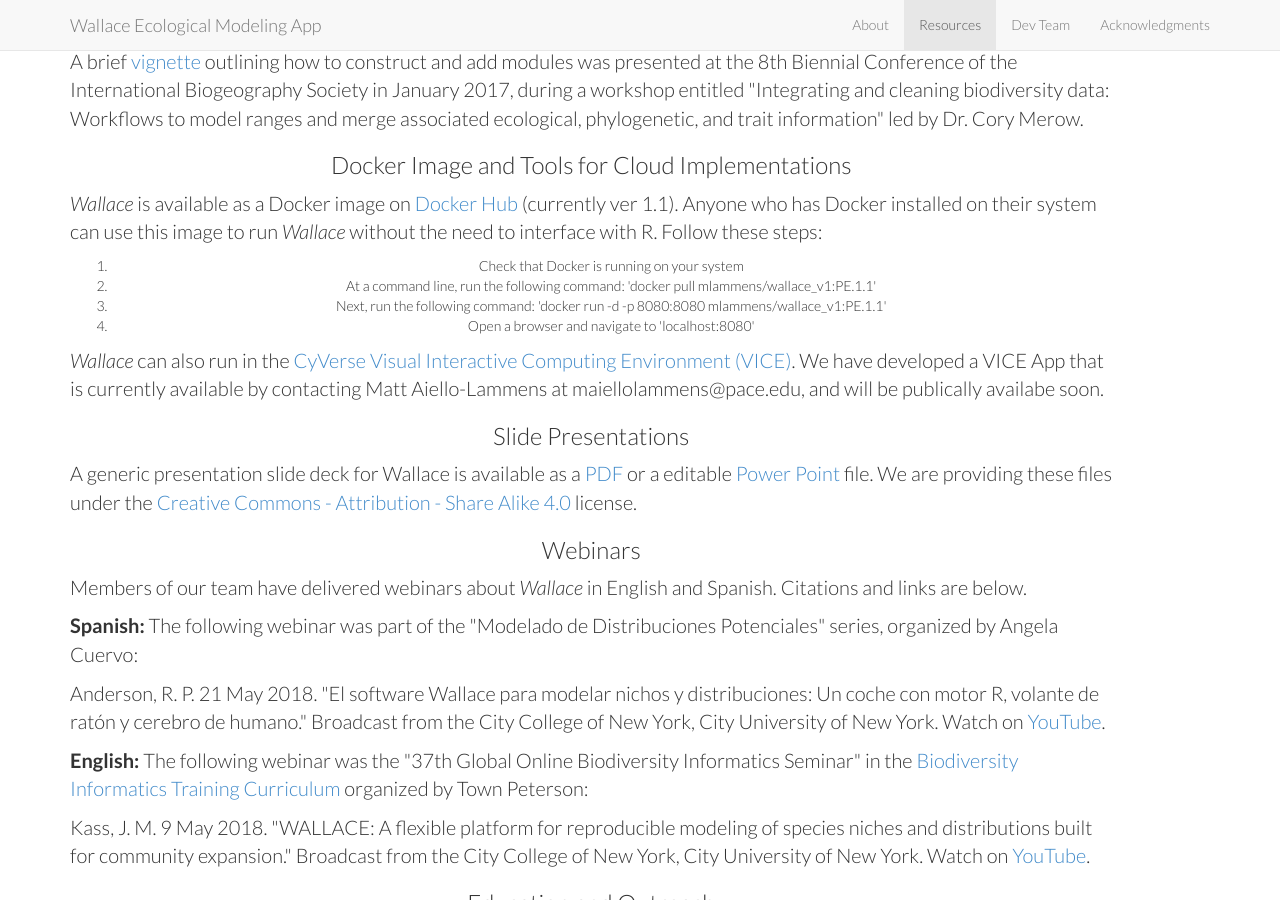
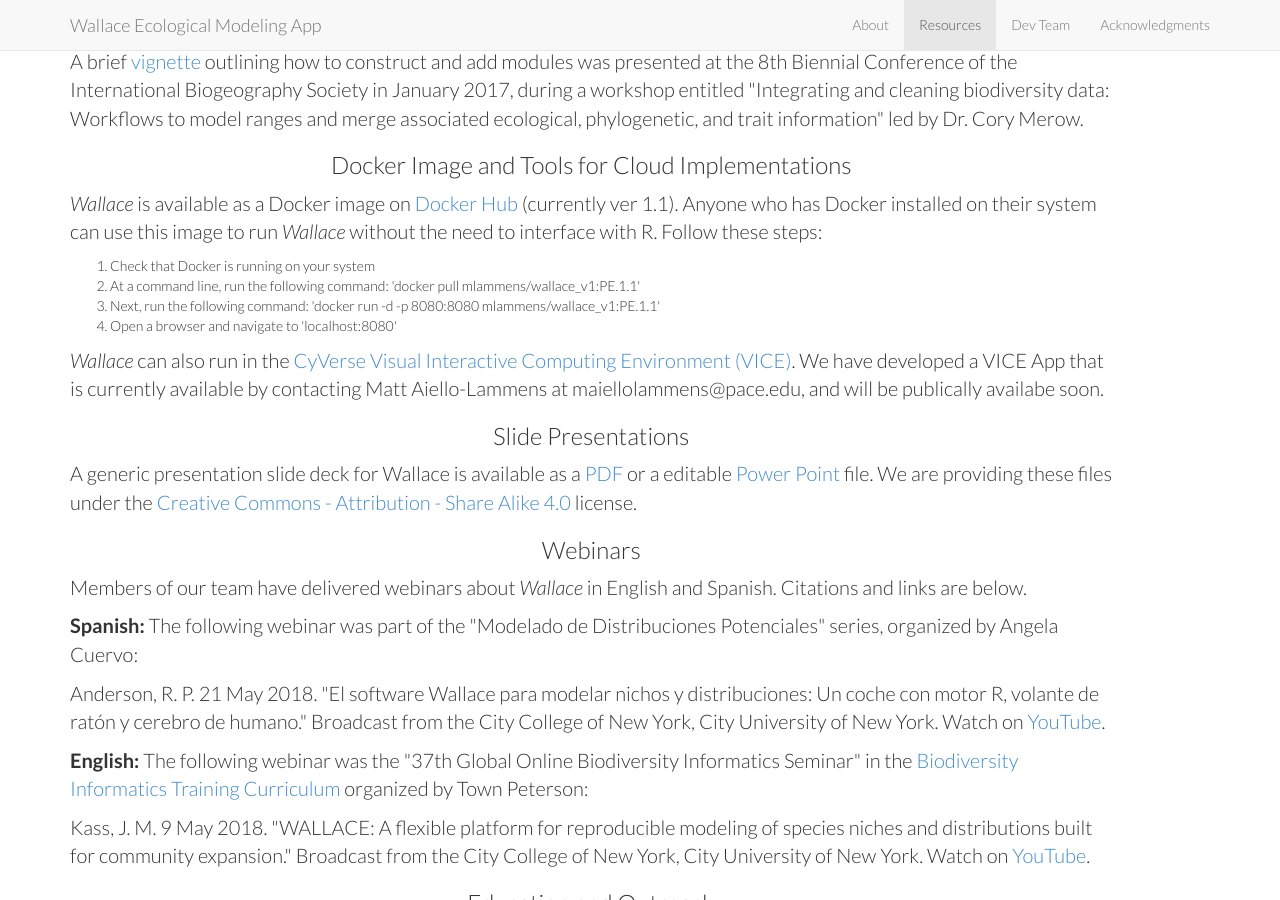
Before and after one commit to wallaceEcoMod/wallaceecomod.github.io, a Jekyll site: the page built from index.html, in a window 1280 px wide and 900 px high, scrolled down 1618 px. Built offline with Jekyll 4.4.1, drawn with Linux system fonts in a browser that asks for light colours.

Commit message:
Trying to aling list to left

```diff
--- a/_includes/resources.html
+++ b/_includes/resources.html
@@ -26,7 +26,7 @@
       <h3>Docker Image and Tools for Cloud Implementations</h3>
       <p style="font-size:20px" align="left">
 	<i>Wallace</i> is available as a Docker image on <a href="https://hub.docker.com/repository/docker/mlammens/wallace_v1" target="_blank">Docker Hub</a> (currently ver 1.1). Anyone who has Docker installed on their system can use this image to run <i>Wallace</i> without the need to interface with R. Follow these steps:
-	<ol type = "1">
+	<ol type = "1" align="left">
          <li>Check that Docker is running on your system</li>
          <li>At a command line, run the following command: 'docker pull mlammens/wallace_v1:PE.1.1'</li>
          <li>Next, run the following command: 'docker run -d -p 8080:8080 mlammens/wallace_v1:PE.1.1'</li>
```
